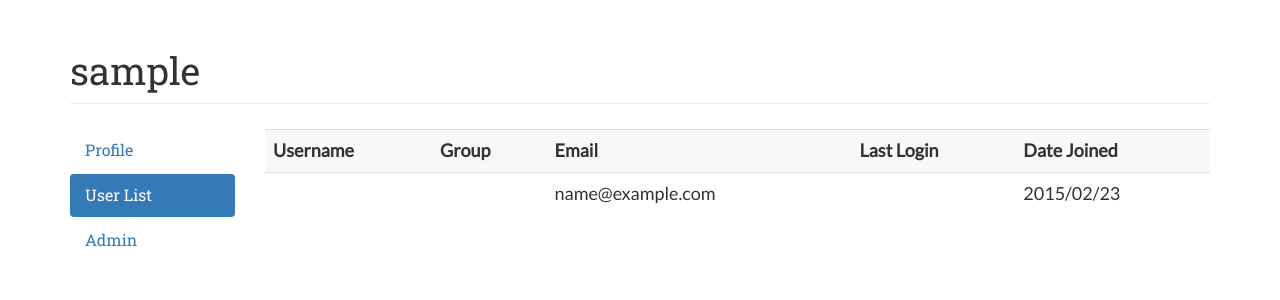
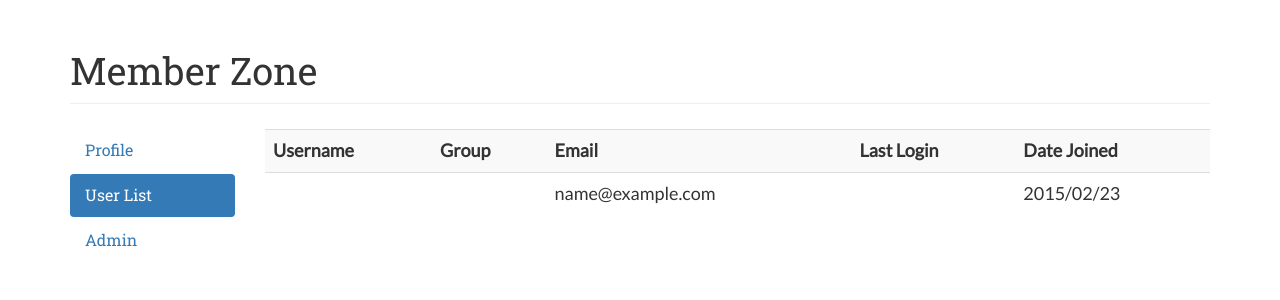
Before and after one commit to afg984/dit-robotics-site, a Django app: page /accounts/userlist/ in a window 1280 px wide. Shown: the part 50-350 px from the top of the page. Run offline with Django 3.2, Linux system fonts and the light colour scheme; the visitor is signed in with stand-in values (Sample User, id 1); data comes from the database, SQL or seed files in the repository; parts of the project's set-up code (start-up, migrations or seed data) failed here and were passed over; some libraries are stand-ins or nearby versions.

Commit message:
accounts/base.html title set to member zone

```diff
--- a/accounts/templates/accounts/base.html
+++ b/accounts/templates/accounts/base.html
@@ -2,7 +2,7 @@
 {% load navpath %}
 
 {% block content %}
-<h2 class="page-header">{{ user.username }}</h2>
+<h2 class="page-header">Member Zone</h2>
 <div class="row">
 <div class="col-md-2">
 <nav>
```
